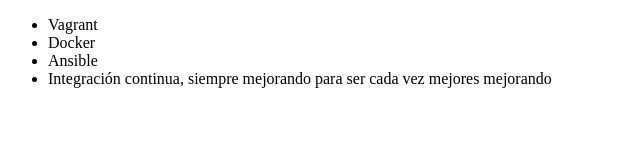
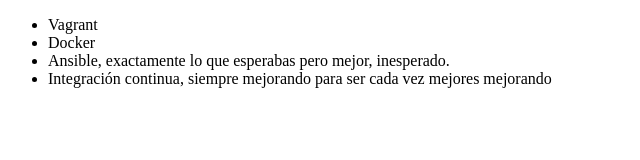
Before and after one commit to cdestradab/alura-git, a plain HTML site: page index.html in a window 1280 px wide. Shown: the whole page, without its empty margins (0-640 px from the left). Drawn offline with Linux system fonts and the light colour scheme.

```diff
--- a/index.html
+++ b/index.html
@@ -8,7 +8,7 @@
     <ul>
        <li> Vagrant </li>
        <li> Docker </li>
-       <li> Ansible </li>
+       <li> Ansible, exactamente lo que esperabas pero mejor, inesperado. </li>
        <li> Integración continua, siempre mejorando para ser cada vez mejores mejorando</li>
     </ul>
 </body>
```
